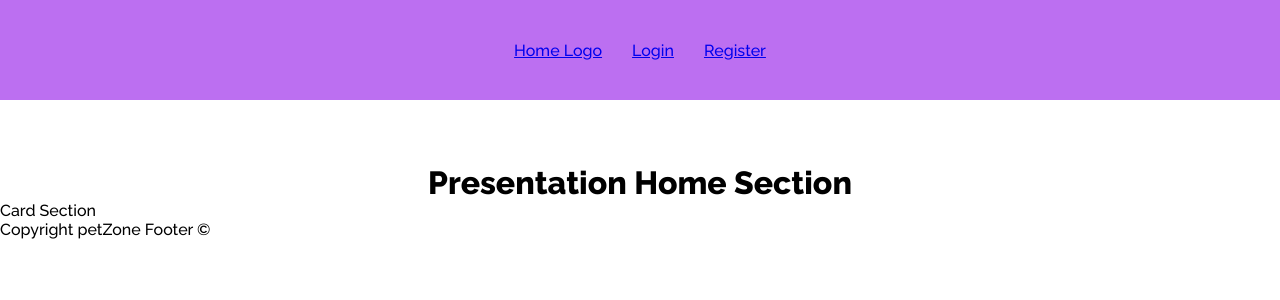
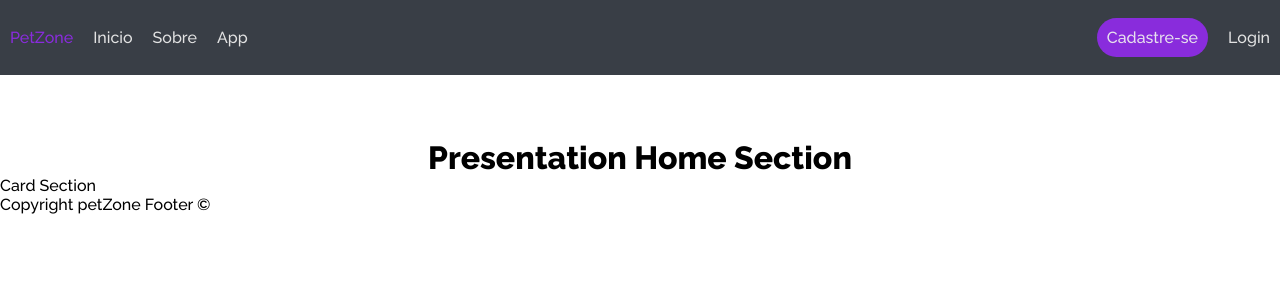
Before and after one commit to luizjoliver/Projeto-Integrador, a Next.js app: page / in a window 1280 px wide. Shown: the top 300 px of the page. Built offline with nearby package versions, Linux system fonts and the light colour scheme.

Commit message:
First commit branch front

```diff
--- a/pages/index.jsx
+++ b/pages/index.jsx
@@ -16,11 +16,8 @@ export default function Home() {
       <title>PetZone - Index</title>
     </Head>
     <HeaderNoAuth/>
-    <div>
       <PresentationCardSection/>
       <CardSection/>
-    </div>
-
     <Footer/>
     </>
   )
--- a/src/components/homeNoAuth/headerNoAuth/index.jsx
+++ b/src/components/homeNoAuth/headerNoAuth/index.jsx
@@ -3,15 +3,18 @@ import styles from "./styles.module.scss"
 const HeaderNoAuth = () =>{
         return(
                 <>
-                <header className={styles.header}>
-                        <nav className={styles.nav}>
-                                <ul className={styles.ul}>
-                                        <li><Link href="/">Home Logo</Link></li>
-                                        <li><Link href="/login">Login</Link></li>
-                                        <li><Link href="/register">Register</Link></li>
-                                </ul>
+                  <header className={styles.header}>
+                        <nav className={styles.navBar}>
+                                <Link href="/" className={styles.petZoneLogo}>PetZone</Link>
+                                <Link href="/">Inicio</Link>
+                                <Link href="/">Sobre</Link>
+                                <Link href="/">App</Link>
                         </nav>
-                </header>
+                        <div className={styles.connectNav}>
+                                <span><Link href="/register" className={styles.registerBtn}>Cadastre-se</Link></span>
+                                <Link href="/login">Login</Link>
+                        </div>
+                  </header>
                 </>
         )
 }
--- a/src/components/homeNoAuth/headerNoAuth/styles.module.scss
+++ b/src/components/homeNoAuth/headerNoAuth/styles.module.scss
@@ -2,18 +2,30 @@
 
 .header{
     width: 100%;
-    height: 100px;
+    height: 75px;
+    background-color: $Gray-dark;
     display: flex;
-    justify-content: center;
-    flex-direction: column;
     align-items: center;
-    padding: 4px 0px;
-    background-color: $Purple-light;
+    justify-content: space-between;
+    padding: 10px 10px;
 }
-.ul{
-    list-style: none;
+.navBar{
+   display: flex;
+   gap: 20px;
+   .petZoneLogo{
+    color: $Purple-dark;
+    position: relative;
+    :hover{
+        color: $Purple-light;
+    }
+   }
+}
+.connectNav{
     display: flex;
-    gap: 30px;
-
-
+    gap: 20px;
+    .registerBtn{
+        background-color: $Purple-dark;
+        padding: 10px;
+        border-radius: 30px;
+    }
 }
--- a/styles/globals.scss
+++ b/styles/globals.scss
@@ -1,11 +1,18 @@
 @import url('https://fonts.googleapis.com/css2?family=Raleway:wght@300;500;800&display=swap');
+@import  "global-colors.scss";
 
 * {
   margin: 0;
   padding: 0;
   box-sizing: border-box;
   font-family: 'Raleway', sans-serif;
-
+ li{
+  list-style: none;
+ }
+ a{
+  text-decoration: none;
+  color: $White;
+ }
 }
 body{
   display: flex;
```
